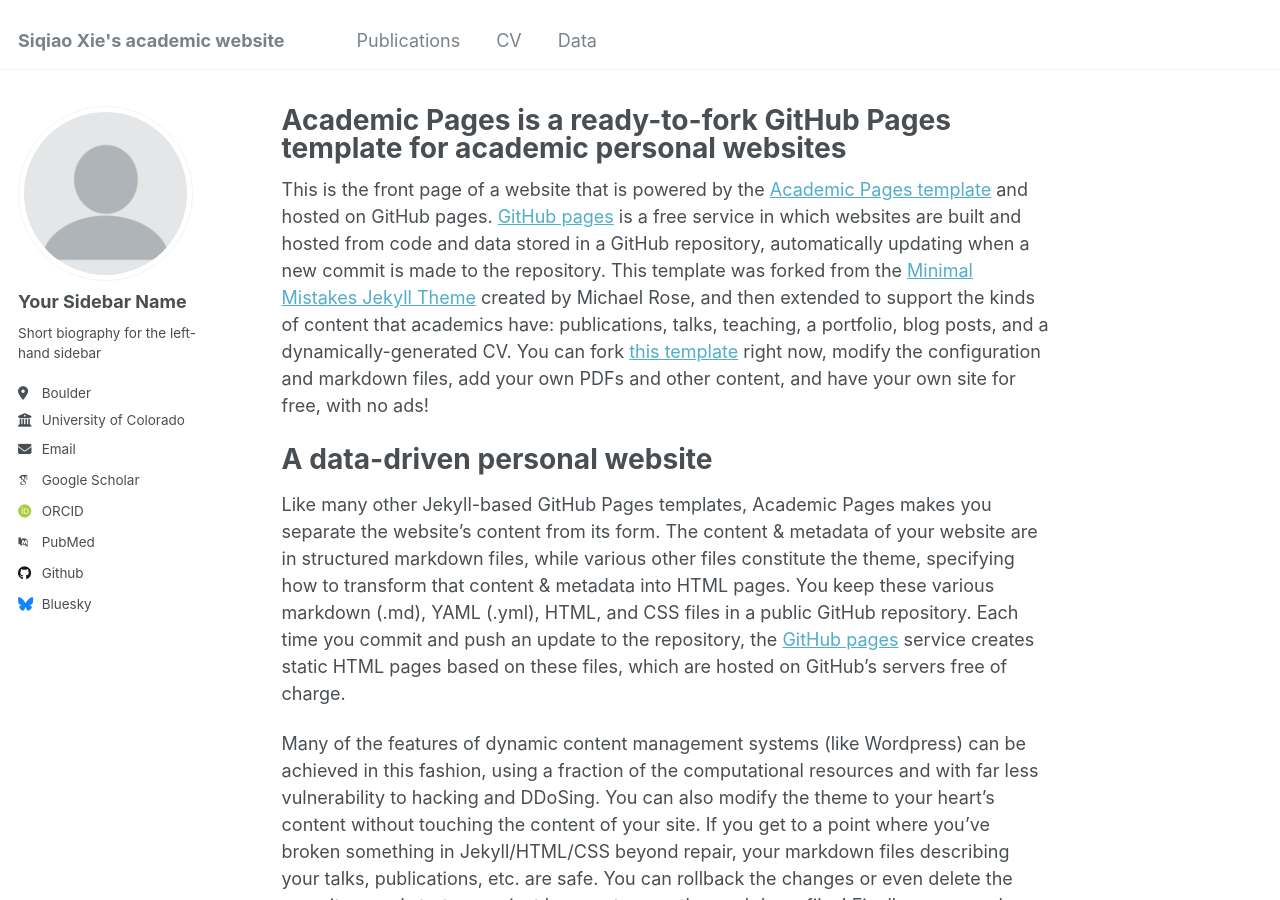
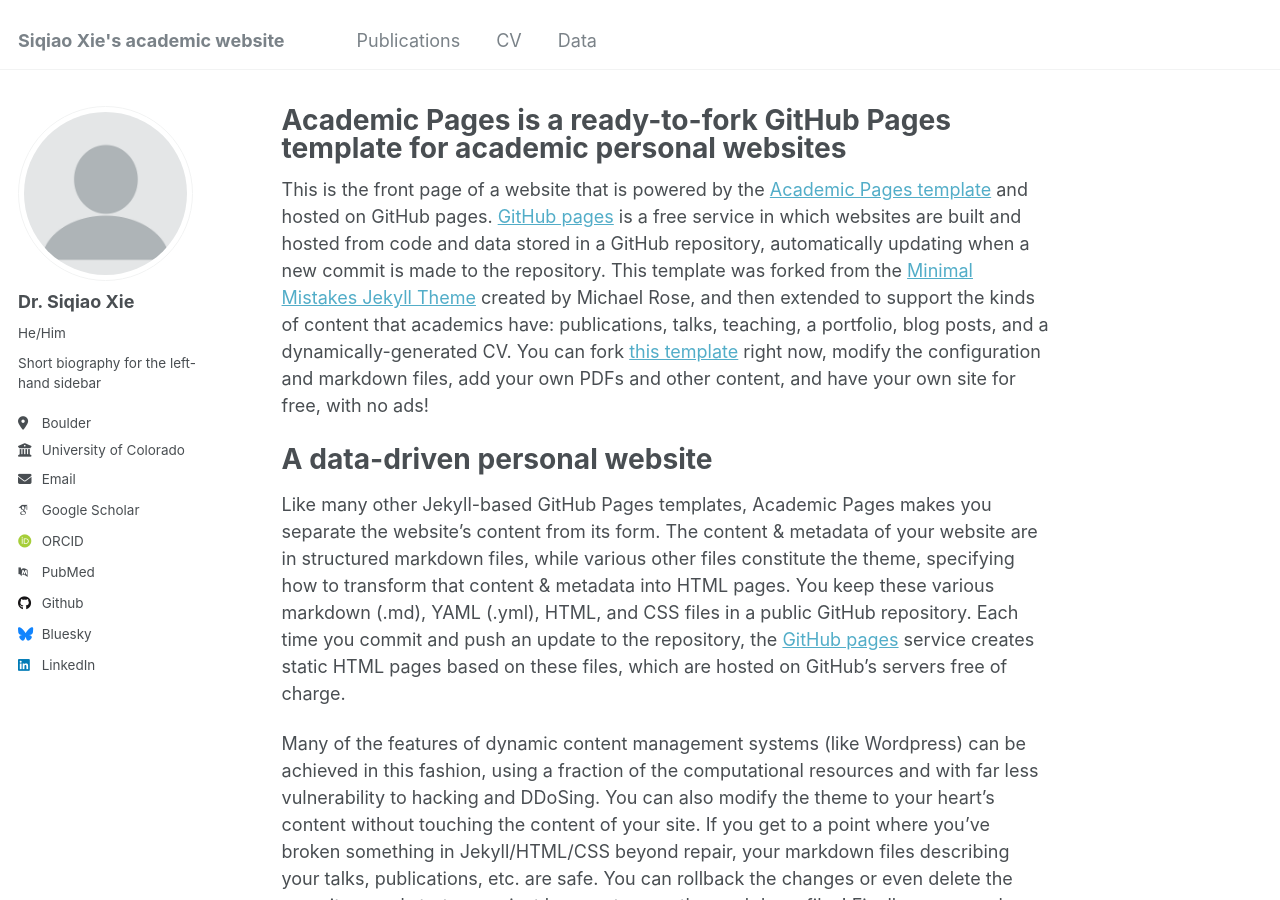
Before and after one commit to xiesiqiao/xiesiqiao.github.io, a Jekyll site: the page built from _pages/about.md, in a window 1280 px wide and 900 px high. Built offline with Jekyll 4.4.1, drawn with Linux system fonts in a browser that asks for light colours; some web fonts are replaced.

Commit message:
Update _config.yml

```diff
--- a/_config.yml
+++ b/_config.yml
@@ -22,8 +22,8 @@ repository               : "xiesiqiao/xiesiqiao.github.io"
 author:
   # Biographic information
   avatar           : "profile.png"
-  name             : "Your Sidebar Name"
-  pronouns         : # example: "she/her"
+  name             : "Dr. Siqiao Xie"
+  pronouns         : "He/Him"
   bio              : "Short biography for the left-hand sidebar"
   location         : "Boulder"
   employer         : "University of Colorado"
@@ -32,7 +32,7 @@ author:
 
   # Academic websites
   arxiv            : # URL - Update with the correct link to your profile
-  googlescholar    : "https://scholar.google.com/citations?user=PS_CX0AAAAAJ"
+  googlescholar    : "https://scholar.google.com/citations?user=T-HFiyYAAAAJ&hl=en"
   impactstory      : # URL
   orcid            : "http://orcid.org/yourorcidurl"
   semantic         : # URL
@@ -58,7 +58,7 @@ author:
   keybase          : # Username
   instagram        : # Username
   lastfm           : # Username
-  linkedin         : # Username
+  linkedin         : "xiesiqiao" # Username
   mastodon         : # URL
   medium           : # URL
   pinterest        : # Username
```
